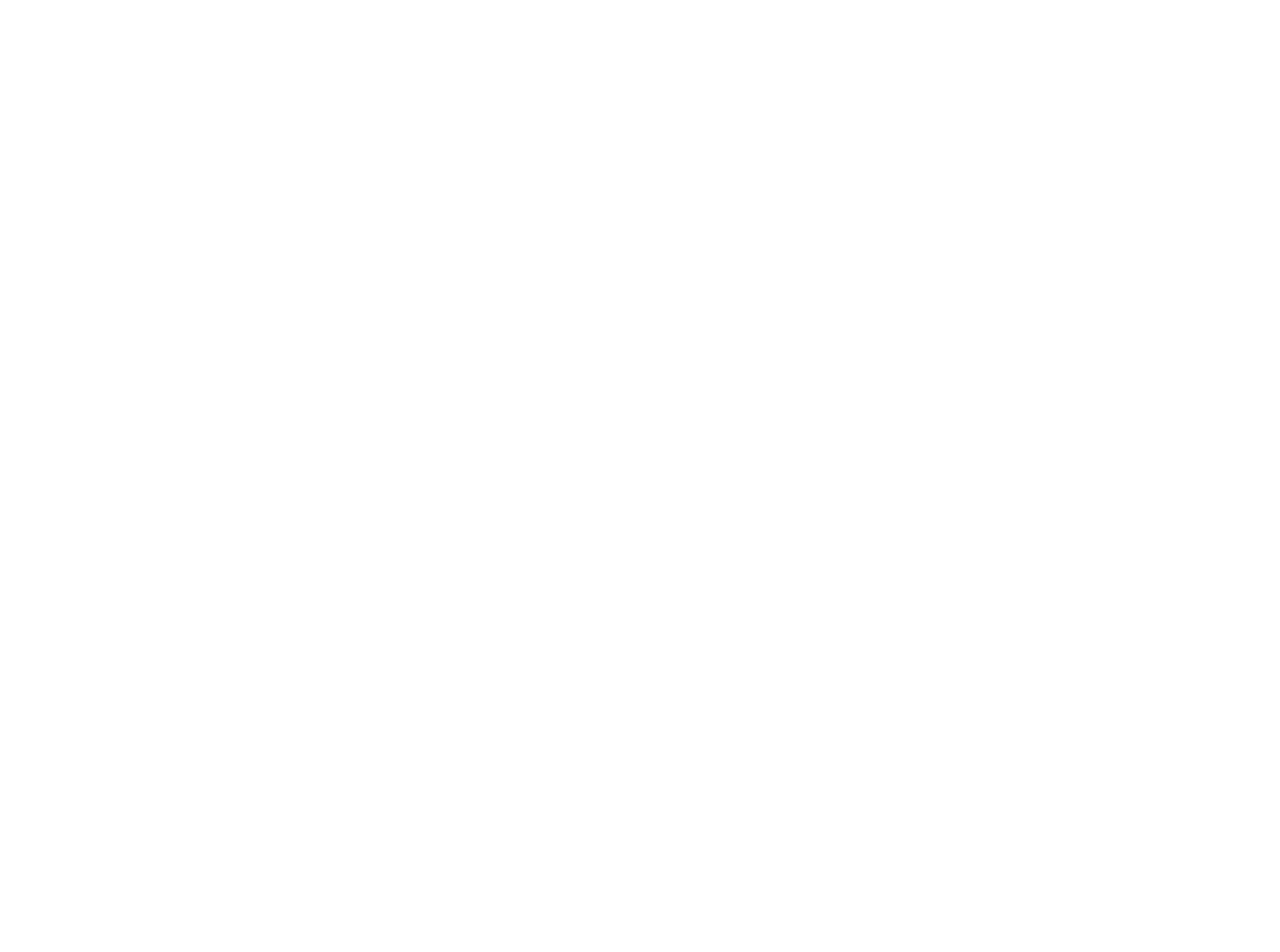
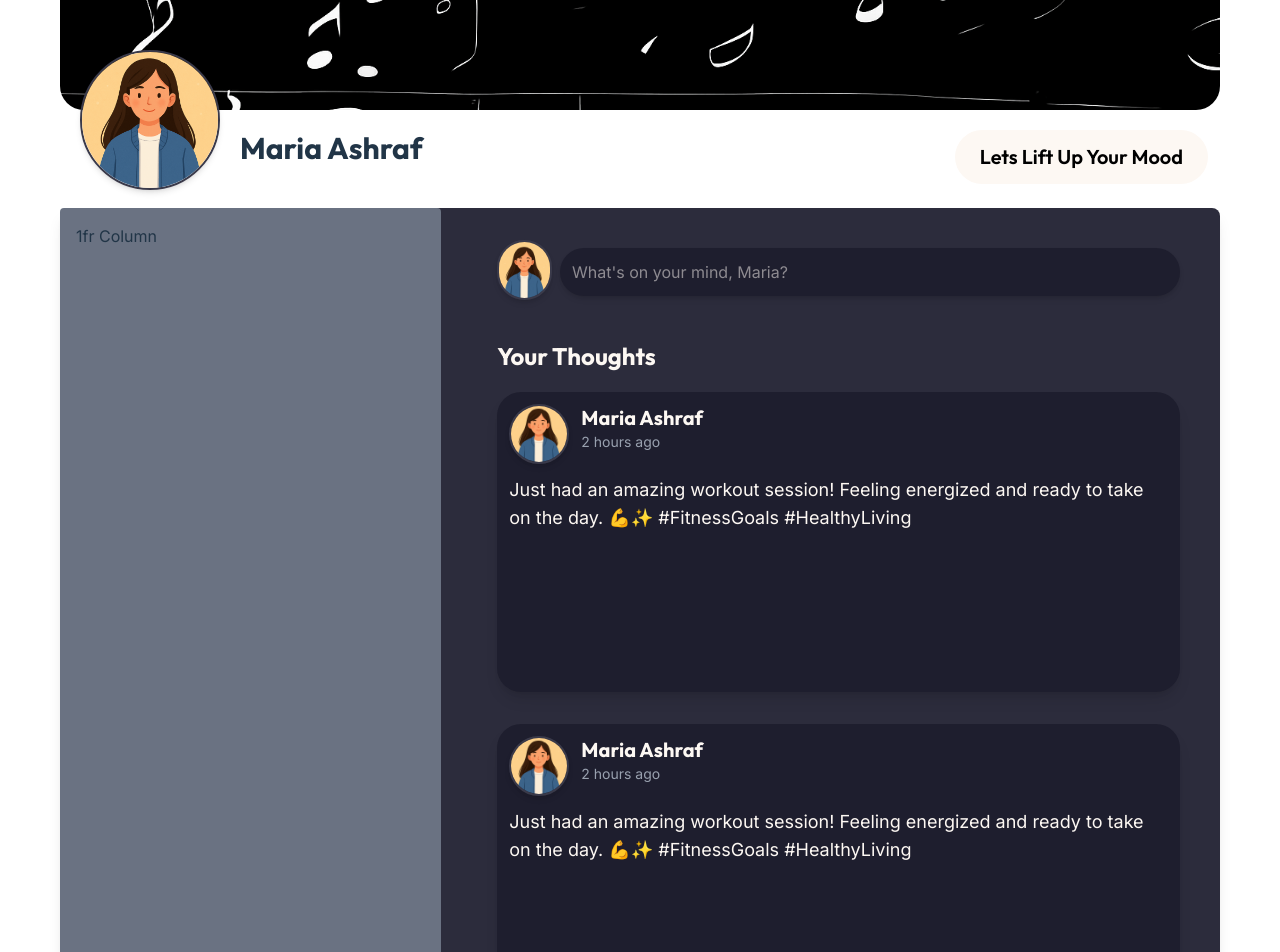
Before and after one commit to mariaashraf1/VibeCraft, a React (Vite) app in the folder vibe_craft/: page /Profile in a window 1280 px wide. Shown: the part 340-1292 px from the top of the page. Before the commit the page ends 800 px from the top, so only its background shows below. Built offline with nearby package versions, Linux system fonts and the light colour scheme.

Commit message:
update profile page

```diff
--- a/vibe_craft/src/pages/Profile.jsx
+++ b/vibe_craft/src/pages/Profile.jsx
@@ -1,6 +1,64 @@
+import coverphoto from "../assets/coverphoto.png";
+import pp from "../assets/pp.png";
 export default function profile() {
-    return (
-       <div className="flex flex-col items-center justify-center">
-       </div>
-    );
+  return (
+    <div className="flex flex-col mt-25 ml-15 mr-15 mb-10">
+      {/* start of main container */}
+      <div className="relative w-full mb-5">
+        <div className="w-full rounded-3xl overflow-hidden">
+          <img src={coverphoto} className="w-full h-[350px] object-cover" />
+        </div>
+        <img
+          src={pp}
+          alt="User Avatar"
+          className=" absolute left-5 -bottom-20 w-35 h-35 rounded-full object-cover border-2 border-[#3A3A4A] shadow-md"
+        />
+      </div>
+      <div className="flex flex-row items-start justify-between mr-3 ml-45">
+        <h3 className=" text-3xl font-outfit-bold">Maria Ashraf</h3>
+        <div className="flex items-start justify-between space-x-8 ">
+          <button className="w-[100%] bg-[#FDF8F3] text-xl text-black font-outfit-semibold rounded-4xl">
+            Lets Lift Up Your Mood
+          </button>
+        </div>
+      </div>
+      <div className=" w-[100%] mt-6 bg-[#2C2C3C] rounded-lg min-h-screen shadow-lg">
+        <div className="grid grid-cols-[1fr_2fr] gap-4">
+          <div className="bg-gray-500 p-4 rounded">1fr Column</div>
+          <div className="flex flex-col mt-8 ml-10 mr-10">
+            <div className="flex items-start ">
+                <img src={pp} alt="User Avatar" className="w-15 h-15 rounded-full object-cover border-2 border-[#3A3A4A] shadow-md"/>
+                <input type="text" name="diary" placeholder="What's on your mind, Maria?" className="bg-[#1E1E2E] w-full p-3 ml-2 mt-2 rounded-4xl shadow-md focus:shadow-lg focus:shadow-[#8FB3C0]/50 outline-none transition text-[#FDF8F3]"/>
+            </div>
+            <div className="text-2xl font-outfit-bold text-[#FDF8F3] mt-10 mb-5">Your Thoughts</div>
+             <div className="w-[100%] min-h-[300px] h-auto bg-[#1E1E2E] shadow-lg  rounded-3xl px-3 py-3 mb-8" >
+            <div className="flex items-start mb-3">
+            <img src={pp} alt="User Avatar" className="w-15 h-15 rounded-full object-cover border-2 border-[#3A3A4A] shadow-md"/>
+            <div className="ml-3">
+              <div className="text-xl font-outfit-bold text-[#FDF8F3]">Maria Ashraf</div>
+              <div className="text-sm text-gray-400">2 hours ago</div>
+            </div>
+            </div>
+            <div className="text-[#FDF8F3] text-lg font-outfit-regular">
+              Just had an amazing workout session! Feeling energized and ready to take on the day. 💪✨ #FitnessGoals #HealthyLiving
+              </div>
+            </div>
+            <div className="w-[100%] min-h-[300px] h-auto bg-[#1E1E2E] shadow-lg  rounded-3xl px-3 py-3 mb-8" >
+            <div className="flex items-start mb-3">
+            <img src={pp} alt="User Avatar" className="w-15 h-15 rounded-full object-cover border-2 border-[#3A3A4A] shadow-md"/>
+            <div className="ml-3">
+              <div className="text-xl font-outfit-bold text-[#FDF8F3]">Maria Ashraf</div>
+              <div className="text-sm text-gray-400">2 hours ago</div>
+            </div>
+            </div>
+            <div className="text-[#FDF8F3] text-lg font-outfit-regular">
+              Just had an amazing workout session! Feeling energized and ready to take on the day. 💪✨ #FitnessGoals #HealthyLiving
+              </div>
+            </div>
+
+          </div>
+        </div>
+      </div>
+    </div>
+  );
 }
```
Also changed, not shown: vibe_craft/src/assets/coverphoto.png (added), vibe_craft/src/assets/pp.png (added).
